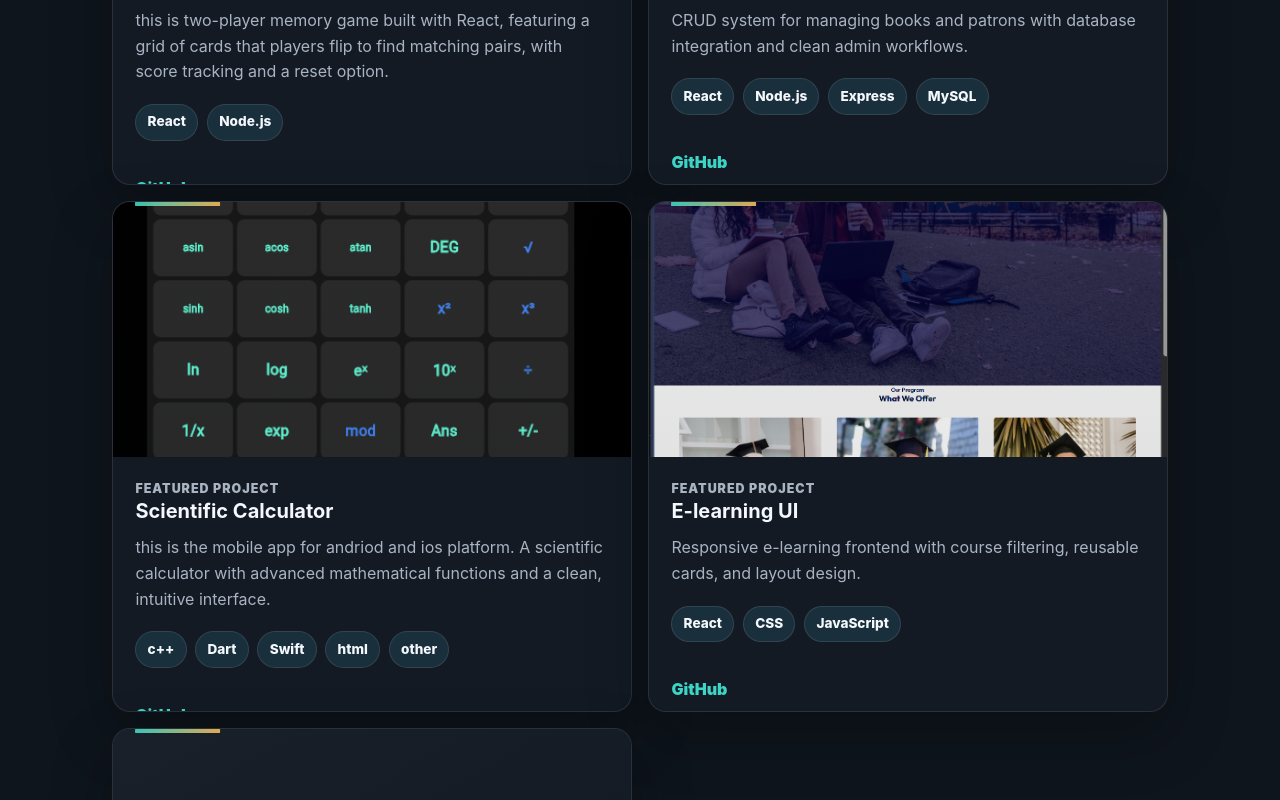
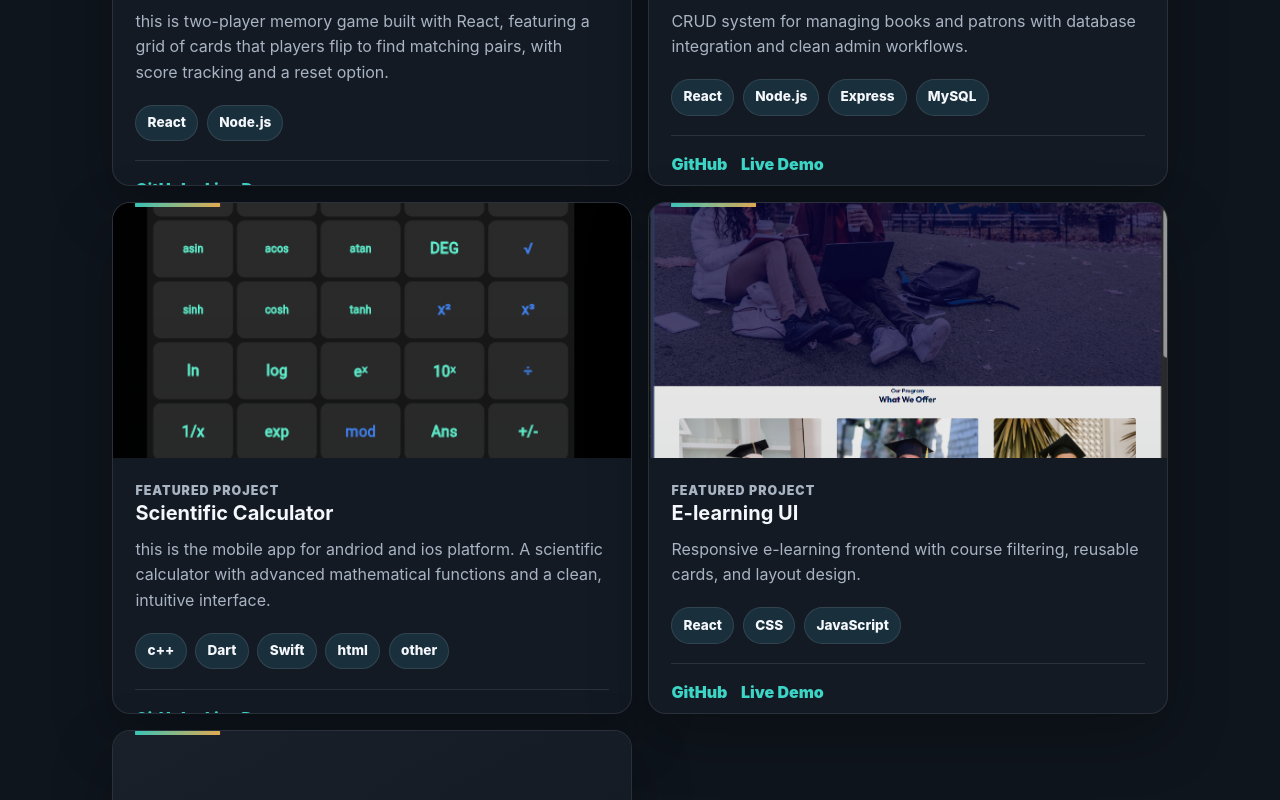
Before and after one commit to hibr12/my-portfolio, a React (Vite) app: page / in a window 1280 px wide. Shown: the part 2100-2900 px from the top of the page. Built offline with nearby package versions, Linux system fonts and the light colour scheme.

Commit message:
update live demo

```diff
--- a/src/data/portfolioData.js
+++ b/src/data/portfolioData.js
@@ -5,7 +5,7 @@ export const projects = [
       'this is two-player memory game built with React, featuring a grid of cards that players flip to find matching pairs, with score tracking and a reset option.',
     technologies: ['React', 'Node.js'],
     github: 'https://github.com/hibr12/memorygame.git',
-    // demo: 'https://e-learning-platform-bp4t.vercel.app/',
+    demo: 'https://e-learning-platform-bp4t.vercel.app/',
     image: '/assets/image/memorygame.png',
   },
   {
@@ -13,7 +13,7 @@ export const projects = [
     description: 'CRUD system for managing books and patrons with database integration and clean admin workflows.',
     technologies: ['React', 'Node.js', 'Express', 'MySQL'],
     github: 'https://github.com/hibr12/onlinelibrary.git',
-    // demo: 'https://onlinelibrary-seven.vercel.app',
+    demo: 'https://onlinelibrary-seven.vercel.app',
     image: '/assets/image/onlinelibrary.png',
   },
   {
@@ -21,7 +21,7 @@ export const projects = [
     description: 'this is the mobile app for andriod and ios platform. A scientific calculator with advanced mathematical functions and a clean, intuitive interface.',
     technologies: ['c++', 'Dart', 'Swift', 'html','other'],
     github: 'https://github.com/hibr12/calculator-app.git',
-    // demo: 'https://scientific-calculator.vercel.app',
+    demo: 'https://scientific-calculator.vercel.app',
     image: '/assets/image/calculator.png',
   },
   {
@@ -29,7 +29,7 @@ export const projects = [
     description: 'Responsive e-learning frontend with course filtering, reusable cards, and layout design.',
     technologies: ['React', 'CSS', 'JavaScript'],
     github: 'https://github.com/hibr12/e-learning-platform-hibrlearn.git',
-    // demo: 'https://e-learning-2-livid.vercel.app',
+    demo: 'https://e-learning-2-livid.vercel.app',
     image: '/assets/image/e-learning.png',
   },
   {
@@ -37,7 +37,7 @@ export const projects = [
     description: 'Personal portfolio website showcasing skills, certificates, contact details, and projects.',
     technologies: ['React', 'CSS'],
     github: 'https://github.com/hibr12/my-portfolio.git',
-    // demo: 'https://my-portfolio-mu-rosy-93.vercel.app',
+    demo: 'https://my-portfolio-mu-rosy-93.vercel.app',
   },
 ];
 
--- a/src/styles/global.css
+++ b/src/styles/global.css
@@ -434,6 +434,7 @@ textarea {
   flex: 1;
   flex-direction: column;
   gap: 1.2rem;
+  min-height: 0;
   padding: 1.4rem;
 }
 
@@ -461,9 +462,13 @@ textarea {
 }
 
 .card__actions {
+  align-items: center;
+  border-top: 1px solid var(--line);
   display: flex;
+  flex-wrap: wrap;
   gap: 0.85rem;
   margin-top: auto;
+  padding-top: 1rem;
 }
 
 .card__actions a,
@@ -473,7 +478,7 @@ textarea {
   color: var(--primary);
   cursor: pointer;
   font-weight: 900;
-  margin-top: 1rem;
+  margin-top: 0;
   padding: 0;
   position: relative;
   text-align: left;
```
